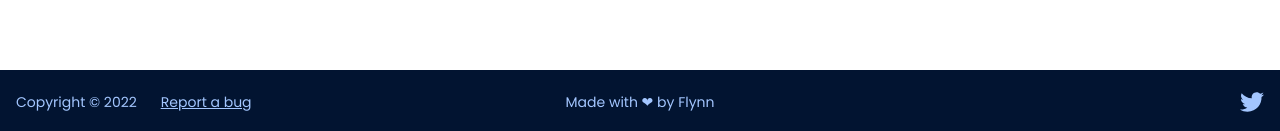
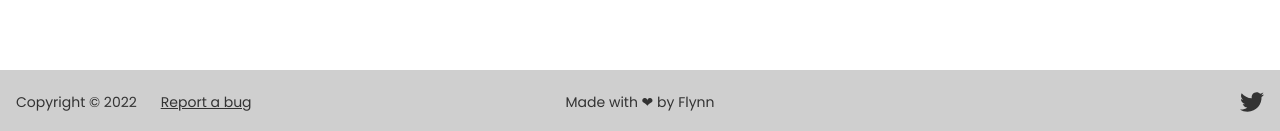
Before and after one commit to FlynnFc/UKFantasy, a Next.js app: page / in a window 1280 px wide. Shown: the part 2505-2636 px from the top of the page. Built offline with nearby package versions, Linux system fonts and the light colour scheme; no server answers.

Commit message:
Update Footer.tsx

```diff
--- a/src/components/Footer.tsx
+++ b/src/components/Footer.tsx
@@ -3,7 +3,7 @@ import React from "react";
 
 const Footer = () => {
   return (
-    <footer className="footer bottom-0 flex max-h-min flex-col items-center bg-neutral p-4 text-neutral-content sm:grid sm:grid-cols-3">
+    <footer className="footer bottom-0 flex max-h-min flex-col items-center bg-base-300 p-4 text-base-content sm:grid sm:grid-cols-3">
       <div className="flex grid-flow-col flex-row items-start gap-4">
         <p className="py-1">Copyright © 2022</p>
         <div className="link rounded-btn relative grid-flow-col px-2 py-1 transition-all hover:bg-base-300">
```
